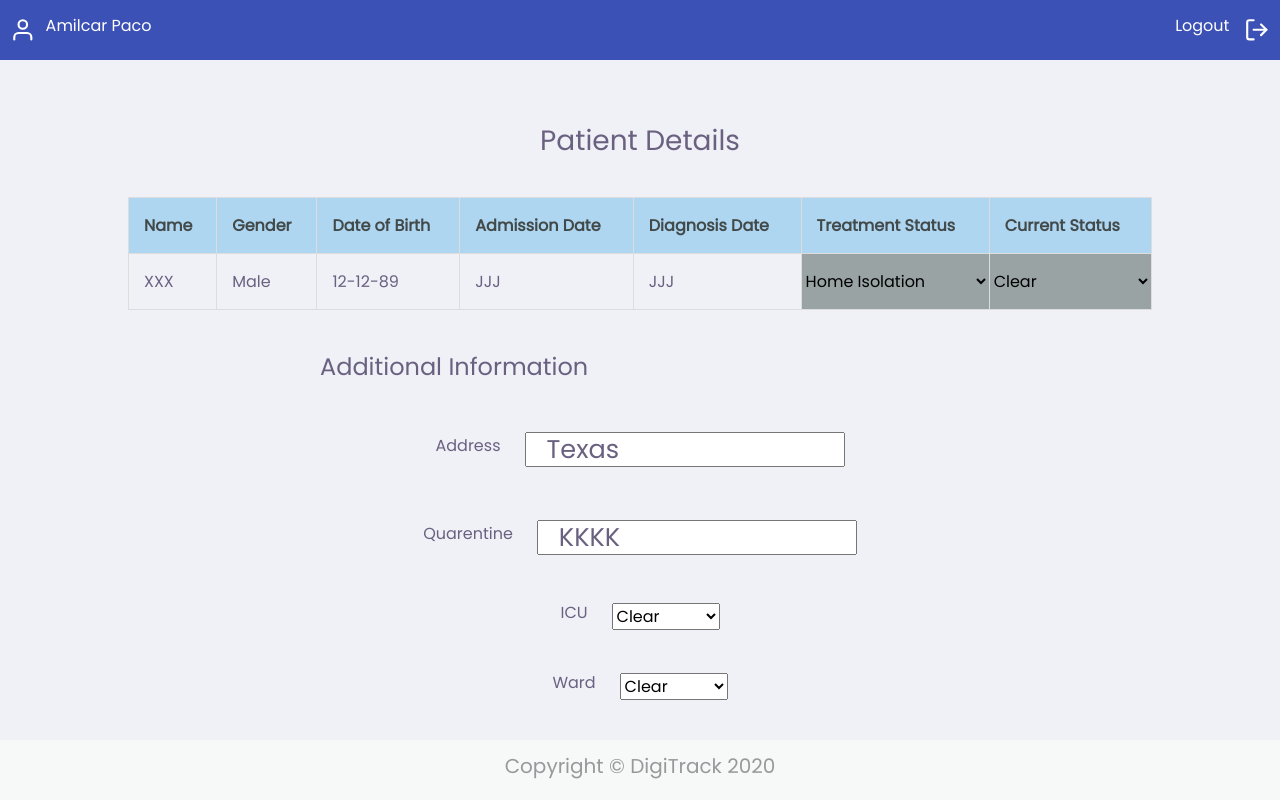
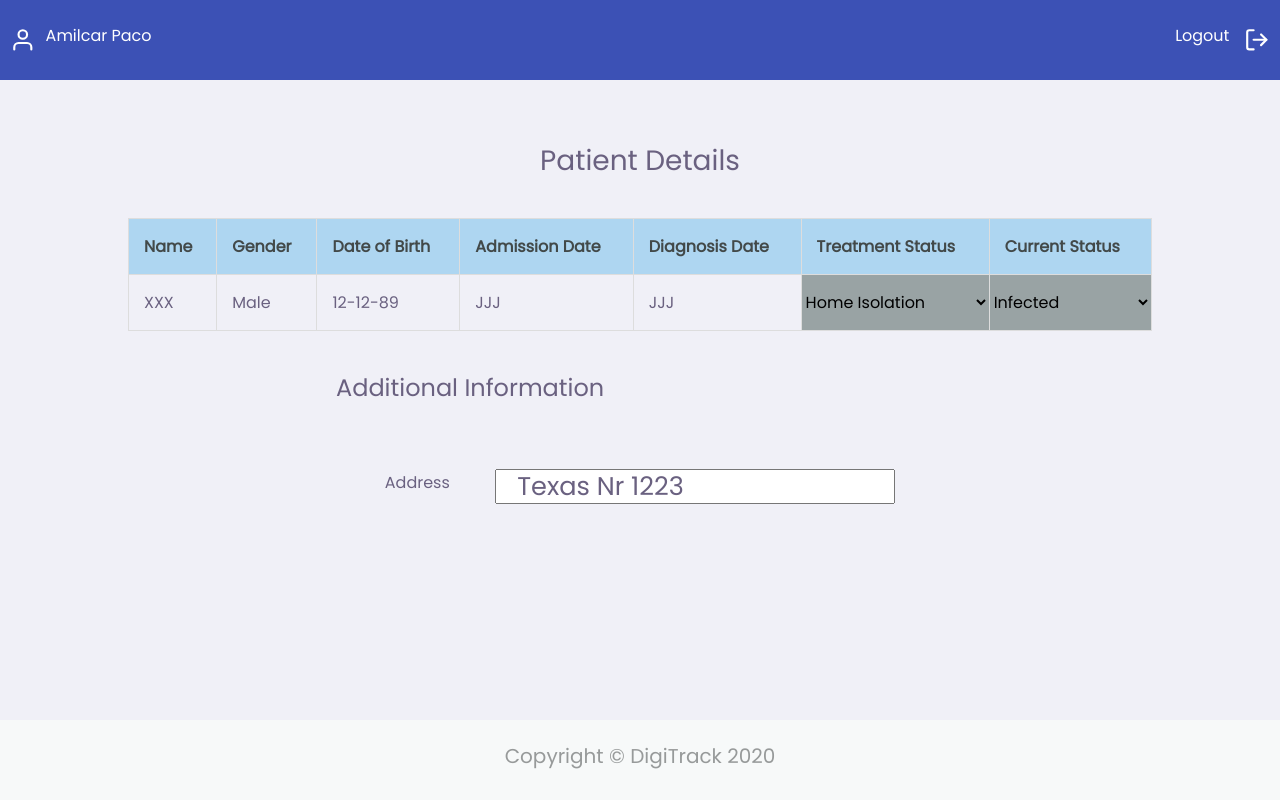
Before and after one commit to delfim-junior/DigitTracker, a React (Create React App) app in the folder tracker/: page /dashboard/admin/patients/1 in a window 1280 px wide. Built offline with nearby package versions, Linux system fonts and the light colour scheme; the HTML template or start-up script is replaced by a standard one.

Commit message:
Added Patient and Patient details

```diff
--- a/tracker/src/pages/Patients/PatientDetails.js
+++ b/tracker/src/pages/Patients/PatientDetails.js
@@ -1,15 +1,15 @@
 import React, { useState, useEffect } from 'react';
-import { useHistory } from 'react-router-dom'
-import { FiArrowLeft, FiCheck, FiEye, FiTrash2 } from 'react-icons/fi'
+import { useHistory, useParams } from 'react-router-dom'
 
-import ReactTooltip from 'react-tooltip';
 
 import './styles.css';
 
 function Patients() {
     const history = useHistory()
+    const params = useParams()
 
-    const [patiens, setPatients] = useState([])
+    const [patiens, setPatients] = useState({})
+    const [treatmentStatusSelect, setTreatmentStatusSelect] = useState('')
     const [treatmentStatus, setTreatmentStatus] = useState([
         { name: 'Home Isolation' },
         { name: 'Quarentine' },
@@ -23,9 +23,42 @@ function Patients() {
         { name: 'Exposed' },
         { name: 'Recovered' }
     ])
+    const [icu, setIcu] = useState([
+        {
+            name: 'MICU',
+            name: 'SICU',
+            name: 'PICU',
+            name: 'ICU-1',
+            name: 'ICU-2',
+            name: 'ICU-3'
+        }
+    ])
+
+    const [ward, setWard] = useState([
+        {
+            name: '1A',
+            name: '2A',
+            name: '3A',
+            name: '4A',
+            name: '5A',
+            name: '6A',
+            name: '7A',
+            name: '8A',
+            name: '9A',
+            name: '10A',
+            name: '11A',
+            name: '12A',
+            name: '13A',
+            name: '14A',
+            name: '15A',
+        }
+    ])
 
     //Simulating data coming from database and filling requestsList state
     useEffect(() => {
+        //Here is the ID:
+        console.log(params.id)
+
         const data =
         {
             id: 1,
@@ -35,14 +68,44 @@ function Patients() {
             admissionDate: 'JJJ',
             diagnosisDate: 'JJJ',
             treatmentStatus: 'Home Isolation',
-            currentStatus: '1211221',
-            address: 'Texas',
-            quarentine: 'KKKK'
+            currentStatus: 'Infected',
+            address: 'Texas Nr 1223',
+            quarentine: 'Avenue Hospital',
+            icu: 'MICU',
+            ward: '1A'
         }
 
+        setPatients(data);
+        setTreatmentStatusSelect(data.treatmentStatus);
+    }, [])
 
-        setPatients(data)
-    }, [])
+    //SAVE ON DATA BASE ANY MODIFICATION HERE:
+    useEffect(() => {
+        if(patiens.id) {
+            //API CALL HERE
+        }
+    }, [patiens])
+
+    function handleSelection(event) {
+        const selectedName = event.target.name
+        const selectedValue = event.target.value
+
+
+        if (selectedName == 'treatmentStatus')
+        {
+            setTreatmentStatusSelect(selectedValue)
+            setPatients({...patiens, treatmentStatus: selectedValue});
+        }
+
+        if (selectedName == 'currentStatus')
+            setPatients({...patiens, currentStatus: selectedValue});
+
+        if (selectedName == 'icu')
+            setPatients({...patiens, icu: selectedValue});
+
+        if (selectedName == 'ward')
+            setPatients({...patiens, ward: selectedValue});
+    }
 
 
     function handleGoBack() {
@@ -79,9 +142,12 @@ function Patients() {
                             <td>{patiens.admissionDate}</td>
                             <td>{patiens.diagnosisDate}</td>
                             <td className="select-td">
-                                    <select name="treatmentStatus" id="">
+                                <select onChange={handleSelection} name="treatmentStatus" id="">
+                                    <option value={patiens.treatmentStatus}>{patiens.treatmentStatus}</option>
                                     {
                                         treatmentStatus.map(status => (
+                                            status.name !== patiens.treatmentStatus
+                                            &&
                                             <option value={status.name}>{status.name}</option>
                                         ))
                                     }
@@ -89,9 +155,12 @@ function Patients() {
                             </td>
 
                             <td className="select-td">
-                                    <select name="currentStatus" id="">
+                                <select onChange={handleSelection} name="currentStatus" id="">
+                                    <option value={patiens.currentStatus}>{patiens.currentStatus}</option>
                                     {
                                         currentStatus.map(status => (
+                                            status.name !== patiens.currentStatus
+                                            &&
                                             <option value={status.name}>{status.name}</option>
                                         ))
                                     }
@@ -101,37 +170,64 @@ function Patients() {
                     }
                 </table>
                 <br />
+
+
                 <fieldset>
                     <legend>Additional Information</legend>
+                    {
+                        treatmentStatusSelect == 'Home Isolation'
+                        &&
                         <div className="additional-info">
                             <label htmlFor="address">Address</label>
+                            &nbsp;&nbsp;&nbsp;&nbsp;&nbsp;
                             <input type="text" value={patiens.address} />
                         </div>
+                    }
+                    {
+                        treatmentStatusSelect == 'Quarentine'
+                        &&
                         <div className="additional-info">
                             <label htmlFor="quarentine">Quarentine</label>
                             <input type="text" value={patiens.quarentine} />
                         </div>
+                    }
+                    {
+                        treatmentStatusSelect == 'ICU'
+                        &&
                         <div className="additional-info">
-                        <label htmlFor="address">ICU</label>
-                        <select name="currentStatus" id="">
+                            <label htmlFor="icu">ICU</label>
+                            &nbsp;&nbsp;&nbsp;
+                            <select onChange={handleSelection} name="icu" id="">
                                 {
                                     currentStatus.map(status => (
+                                        status.name !== patiens.icu
+                                        &&
                                         <option value={status.name}>{status.name}</option>
                                     ))
                                 }
                             </select>
                         </div>
+                    }
+                    {
+                        treatmentStatusSelect == 'Ward'
+                        &&
                         <div className="additional-info">
-                        <label htmlFor="address">Ward</label>
-                        <select name="currentStatus" id="">
+                            <label htmlFor="ward">Ward</label>
+                            <select onChange={handleSelection} name="ward" id="">
+                                <option value={patiens.ward}>{patiens.ward}</option>
                                 {
+
                                     currentStatus.map(status => (
+                                        status.name !== patiens.ward
+                                        &&
                                         <option value={status.name}>{status.name}</option>
                                     ))
                                 }
                             </select>
                         </div>
+                    }
                 </fieldset>
+
             </div>
         </div>
 
--- a/tracker/src/pages/Patients/styles.css
+++ b/tracker/src/pages/Patients/styles.css
@@ -81,6 +81,8 @@
     flex-direction: column;
     font-size: 12pt;
     width: 50vw;
+    text-align: start;
+    padding: 1rem;
 }
 
 div.additional-info {
@@ -98,5 +100,10 @@ div.additional-info :first-child {
 
 div.additional-info input{
     height: 35px;
-    width: 20rem;
+    width: 25rem;
 }
+
+div.additional-info select{
+    height: 2rem;
+    width: 15rem;
+}
--- a/tracker/src/routes/routesAdmin.js
+++ b/tracker/src/routes/routesAdmin.js
@@ -12,11 +12,10 @@ const RoutesAdmin = () => (
     <Switch>
         <Route exact path='/dashboard/admin' component={Dashboard} />
         <Route exact path='/dashboard/user' component={NormalUser} />
-        <Route exact path='/dashboard/admin/requests' component={Patients} />
-        <Route path='/dashboard/admin/requests/:id' component={PatientDetails} />
+        <Route exact path='/dashboard/admin/requests' component={Requests} />
+        <Route path='/dashboard/admin/requests/:id' component={Details} />
         <Route exact path='/dashboard/admin/patients' component={Patients} />
         <Route exact path='/dashboard/admin/patients/:id' component={PatientDetails} />
-
     </Switch>
 )
 
```
Lines whose indentation alone changed are shown as unchanged.
